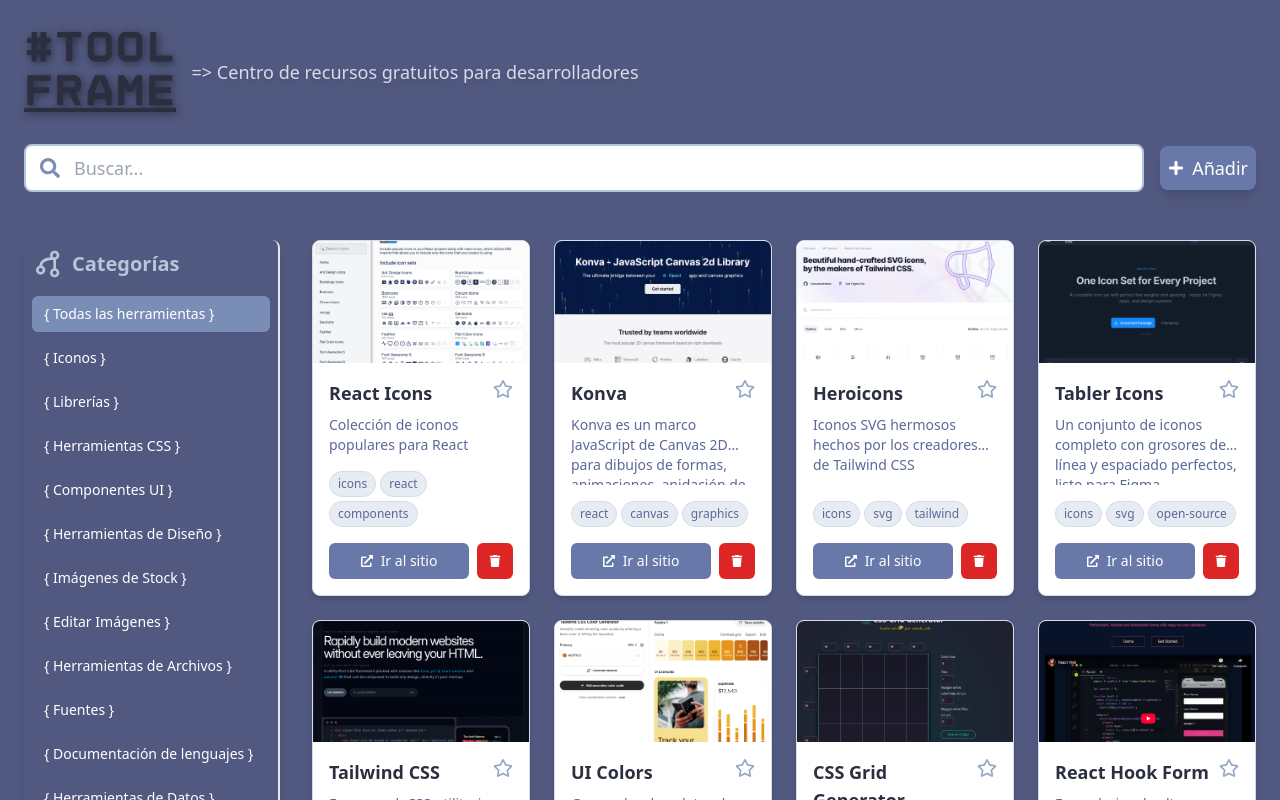
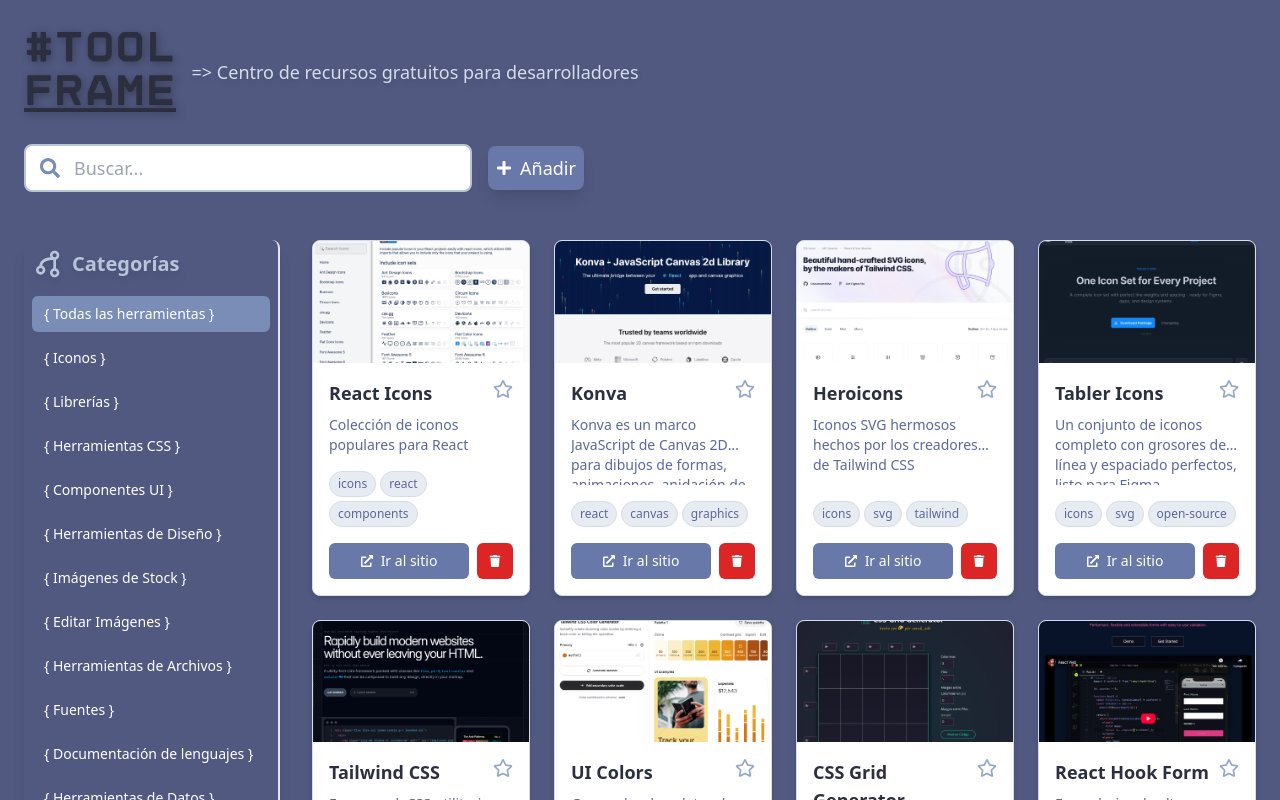
Before and after one commit to ezecoeli/ToolFrame, a React (Vite) app: page / in a window 1280 px wide. Shown: the top 800 px of the page. Built offline with nearby package versions, Linux system fonts and the light colour scheme.

Commit message:
update search

```diff
--- a/src/components/CategoryFilter.jsx
+++ b/src/components/CategoryFilter.jsx
@@ -22,7 +22,7 @@
       {/* Desktop - Sidebar normal */}
       <div className="hidden lg:block border-r-2 rounded-lg p-2 shadow-lg">
         <div className="mb-4">
-          <h3 className="text-xl font-bold text-east-bay-300 flex items-center">
+          <h3 className="drop-shadow-lg text-xl font-bold text-east-bay-300 flex items-center">
             <BiGitBranch style={{ transform: 'rotate(180deg)' }} className="w-8 h-8 font-bold inline-block mr-2" />
             {t('categories')}
           </h3>
--- a/src/components/MainContent.jsx
+++ b/src/components/MainContent.jsx
@@ -26,7 +26,7 @@
             alt="ToolFrame"
             className="h-16 sm:h-20 w-auto mb-4 sm:mb-0 sm:mr-4 drop-shadow-lg"
             style={{
-              filter: 'drop-shadow(2px 2px 4px rgba(0,0,0,0.5))'
+              filter: 'drop-shadow(2px 2px 4px rgba(0,0,0,0.3))'
             }}
             onError={(e) => {
               e.target.style.display = 'none';
--- a/src/components/SearchBar.jsx
+++ b/src/components/SearchBar.jsx
@@ -9,7 +9,7 @@
     <div className={`relative ${className}`}>
       <div className="flex gap-4 items-center">
         {/* Search Input */}
-        <div className="relative flex-1">
+        <div className="max-w-md relative flex-1">
           <FaSearch className="absolute left-4 top-1/2 transform -translate-y-1/2 text-east-bay-500 w-5 h-5" />
           <input
             type="text"
--- a/src/components/ToolGrid.jsx
+++ b/src/components/ToolGrid.jsx
@@ -1,6 +1,7 @@
 import React from 'react';
 import ToolCard from './ToolCard';
 import { useTranslation } from '../hooks/useTranslations';
+import { MdSearchOff } from "react-icons/md";
 
 const ToolGrid = ({ tools, onDeleteTool }) => {
   const { t } = useTranslation();
@@ -8,12 +9,12 @@
   if (tools.length === 0) {
     return (
       <div className="flex flex-col items-center justify-center py-16 text-center">
-        <div className="text-6xl mb-4">🔍</div>
-        <h3 className="text-xl font-semibold text-espresso-800 mb-2">
+        <div className="text-6xl mb-4"><MdSearchOff /></div>
+        <h3 className="text-xl font-semibold text-rose-300 mb-2">
           {t('noToolsFound')}
         </h3>
         <p className="text-espresso-600">
-          Intenta cambiar los filtros o el término de búsqueda
+          Intenta cambiar la categoría seleccionada o el término de búsqueda.
         </p>
       </div>
     );
```
